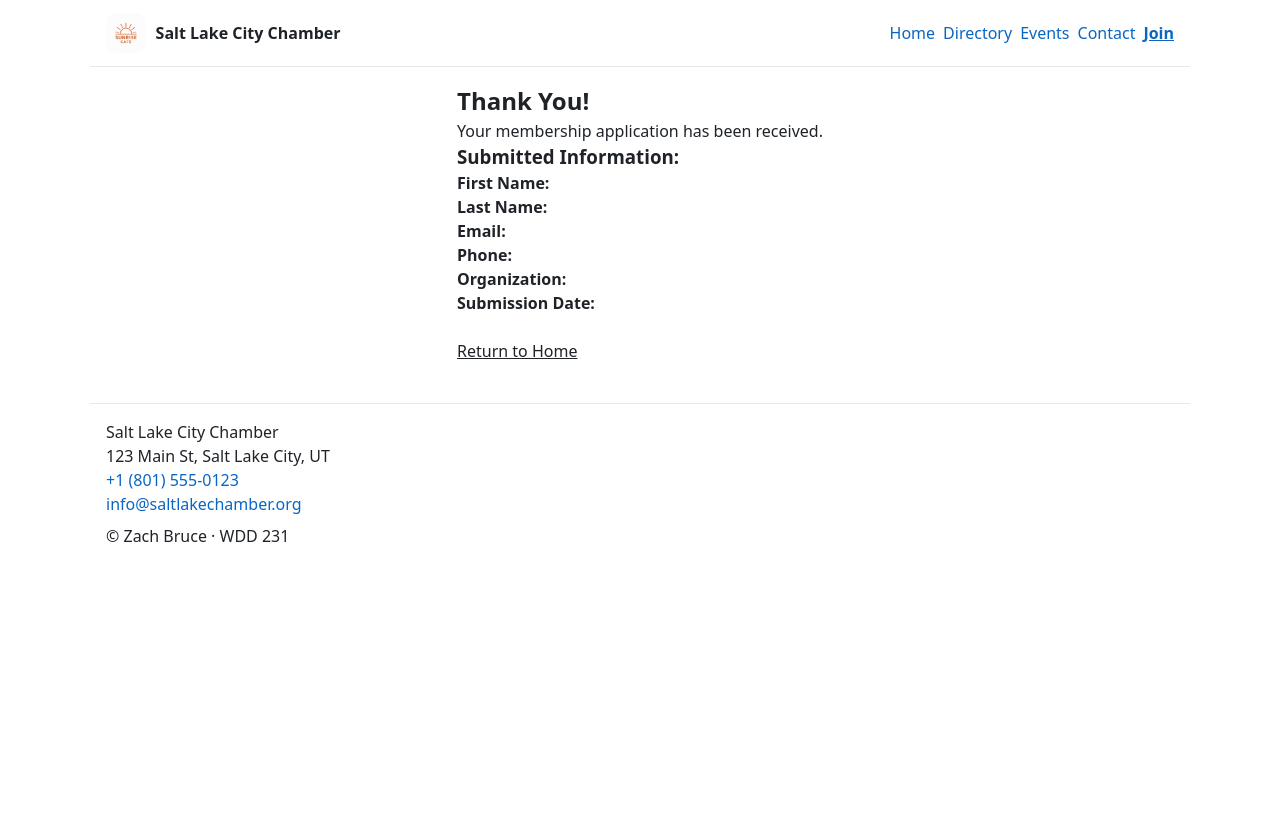
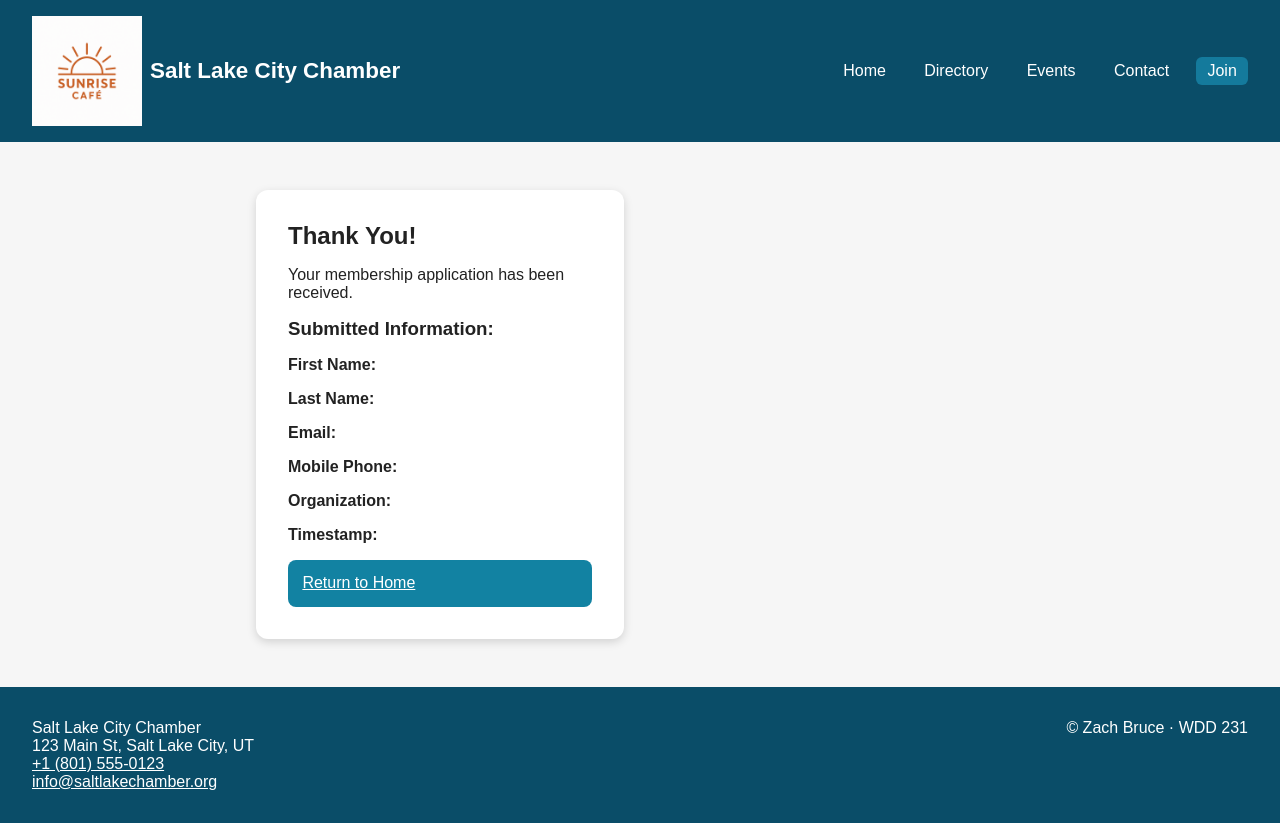
Before and after one commit to zbruce13/wdd231, a plain HTML site: page chamber/thankyou.html in a window 1280 px wide. Before the commit the page ends 800 px from the top, so only its background shows below. Drawn offline with Linux system fonts and the light colour scheme.

Commit message:
Update thankyou.html

```diff
--- a/chamber/thankyou.html
+++ b/chamber/thankyou.html
@@ -5,12 +5,12 @@
   <meta name="viewport" content="width=device-width, initial-scale=1" />
   <title>Thank You | Salt Lake City Chamber</title>
 
-  <link rel="stylesheet" href="css/normalize.css" />
-  <link rel="stylesheet" href="css/styles.css" />
+  <!-- ✅ Correct CSS paths -->
+  <link rel="stylesheet" href="css/normalize.css">
+  <link rel="stylesheet" href="styles.css">
 </head>
 <body>
 
-<!-- ✅ Your real header -->
 <header class="site-header">
   <div class="brand">
     <img class="brand-logo" src="images/SunriseCafe.png" alt="Salt Lake City Chamber logo" />
@@ -23,29 +23,34 @@
     <a href="directory.html">Directory</a>
     <a href="#">Events</a>
     <a href="#">Contact</a>
-    <a href="join.html" class="active">Join</a>
+    <a class="active" href="join.html">Join</a>
   </nav>
 </header>
 
-<main class="join-container">
-  <section class="join-form" style="max-width: 600px; margin: auto;">
+
+<main class="join-container" style="max-width: 800px;">
+
+  <section class="join-form">
     <h2>Thank You!</h2>
     <p>Your membership application has been received.</p>
 
     <h3>Submitted Information:</h3>
+
     <p><strong>First Name:</strong> <span id="fname"></span></p>
     <p><strong>Last Name:</strong> <span id="lname"></span></p>
     <p><strong>Email:</strong> <span id="email"></span></p>
-    <p><strong>Phone:</strong> <span id="phone"></span></p>
+    <p><strong>Mobile Phone:</strong> <span id="phone"></span></p>
     <p><strong>Organization:</strong> <span id="organization"></span></p>
-    <p><strong>Submission Date:</strong> <span id="timestamp"></span></p>
+    <p><strong>Timestamp:</strong> <span id="timestamp"></span></p>
 
-    <br>
     <a href="../index.html" class="submit-btn">Return to Home</a>
   </section>
+
 </main>
 
+
 <script>
+  /* ✅ Pull URL parameters */
   const params = new URLSearchParams(window.location.search);
   document.getElementById("fname").textContent = params.get("fname");
   document.getElementById("lname").textContent = params.get("lname");
@@ -55,7 +60,7 @@
   document.getElementById("timestamp").textContent = params.get("timestamp");
 </script>
 
-<!-- ✅ Your real footer -->
+
 <footer class="site-footer">
   <div>
     <p>Salt Lake City Chamber</p>
```
